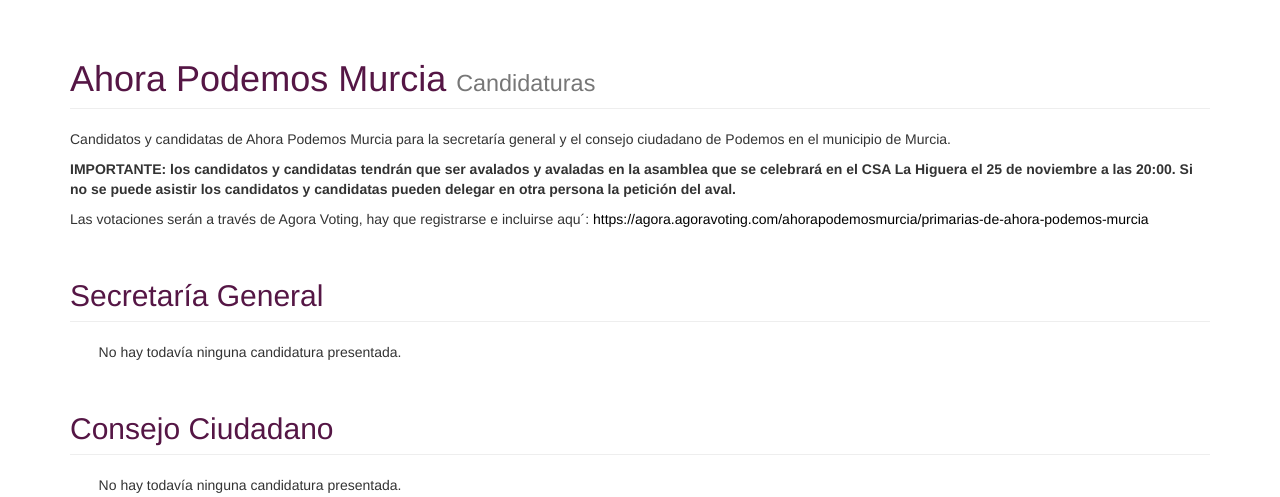
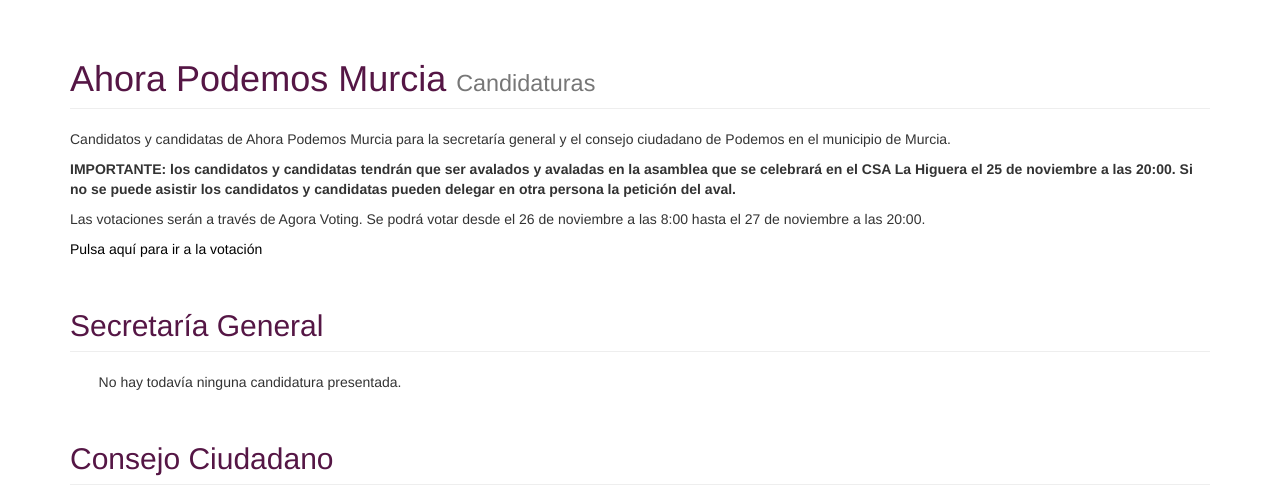
Before and after one commit to pedroluislopez/candidaturas, a Django app: page / in a window 1280 px wide. Shown: the part 51-548 px from the top of the page. Run offline with Django 3.2, Linux system fonts and the light colour scheme; data that the repository does not hold is empty; some libraries are stand-ins or nearby versions.

Commit message:
Include link to Agora Voting

```diff
--- a/candidatos/templates/index.html
+++ b/candidatos/templates/index.html
@@ -9,7 +9,8 @@
         </h1>
         <p>Candidatos y candidatas de Ahora Podemos Murcia para la secretar&iacute;a general y el consejo ciudadano de Podemos en el municipio de Murcia.</p>
         <p><strong>IMPORTANTE: los candidatos y candidatas tendr&aacute;n que ser avalados y avaladas en la asamblea que se celebrar&aacute; en el CSA La Higuera el 25 de noviembre a las 20:00. Si no se puede asistir los candidatos y candidatas pueden delegar en otra persona la petici&oacute;n del aval.</strong></p>
-        <p>Las votaciones ser&aacute;n a trav&eacute;s de Agora Voting, hay que registrarse e incluirse aqu&acute;: <a target="blank_" href="https://agora.agoravoting.com/ahorapodemosmurcia/primarias-de-ahora-podemos-murcia">https://agora.agoravoting.com/ahorapodemosmurcia/primarias-de-ahora-podemos-murcia</a></p>
+        <p>Las votaciones ser&aacute;n a trav&eacute;s de Agora Voting. Se podrá votar desde el 26 de noviembre a las 8:00 hasta el 27 de noviembre a las 20:00.</p>
+        <p><a href="https://agora.agoravoting.com/ahorapodemosmurcia/primarias-de-ahora-podemos-murcia/election/primarias-de-ahora-podemos-murcia-de-cara-a-conformar-una-candida" target="blank_">Pulsa aqu&iacute; para ir a la votaci&oacute;n</a></p>
     </div>
 </div>
 
```
